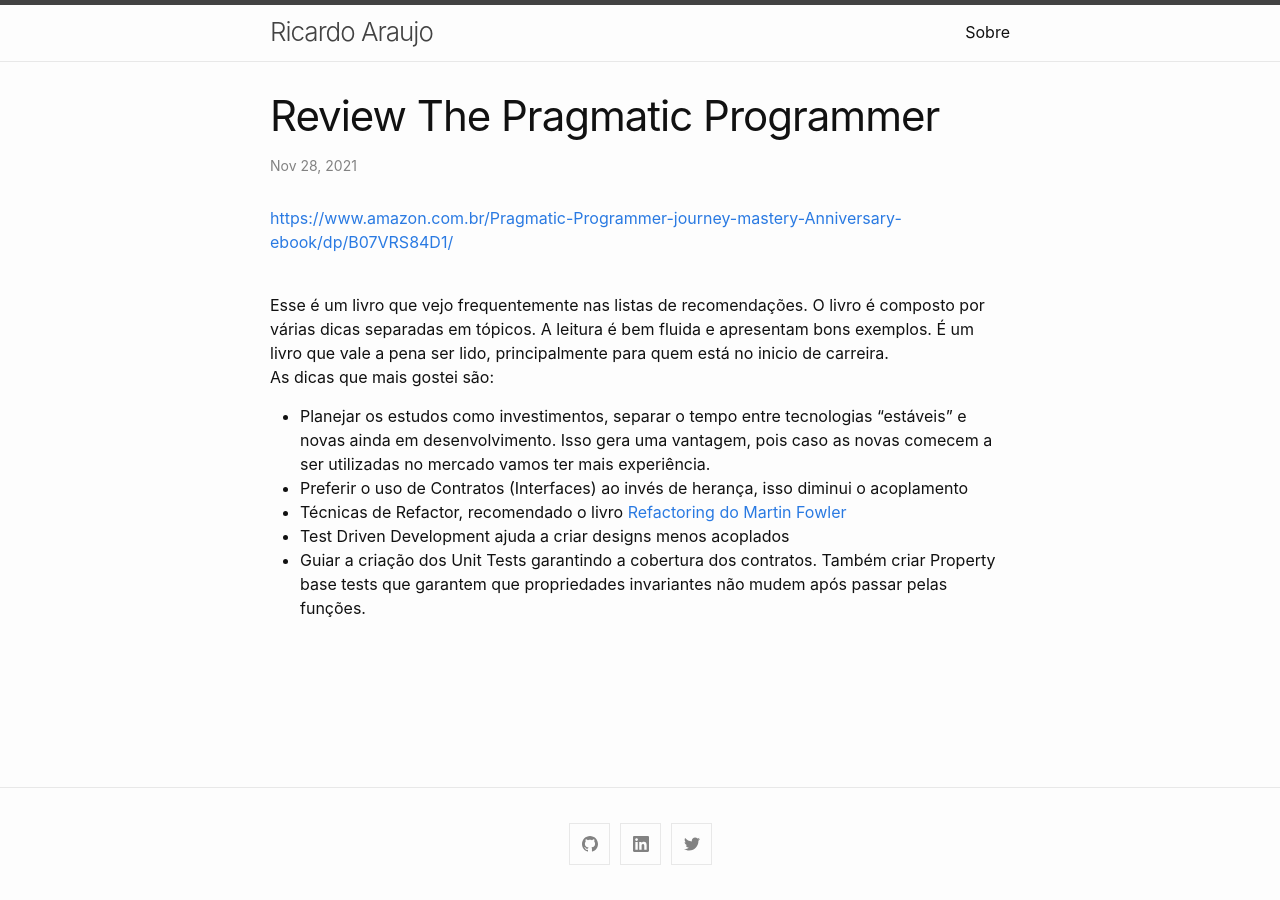
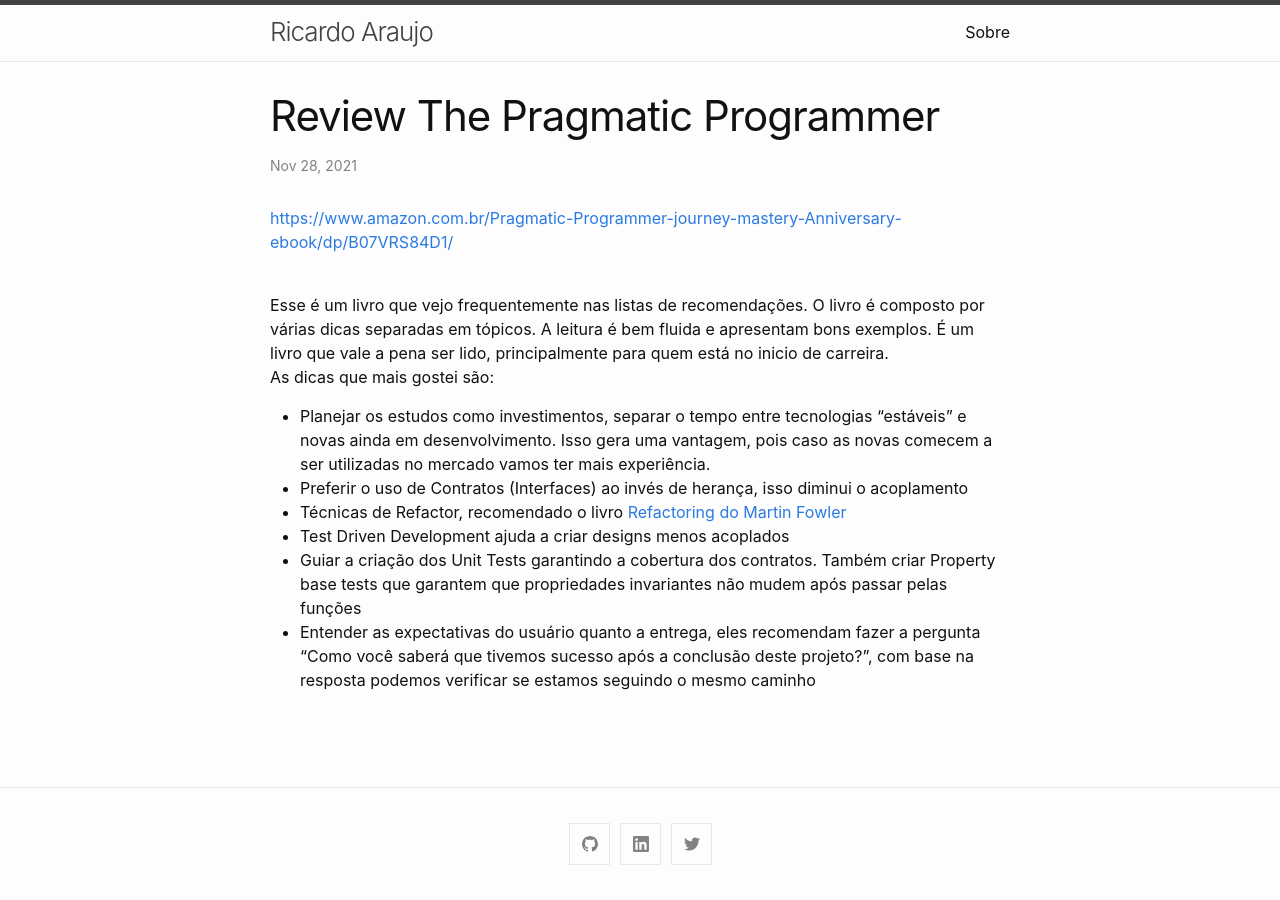
Before and after one commit to ricardorda/ricardorda.github.io, a Jekyll site: the page built from _posts/2021-11-28-Review-Pragmatic-Programmer.md, in a window 1280 px wide. Built offline with Jekyll 4.4.1, drawn with Linux system fonts in a browser that asks for light colours.

Commit message:
Update review pragmatic programmmer

```diff
--- a/_posts/2021-11-28-Review-Pragmatic-Programmer.md
+++ b/_posts/2021-11-28-Review-Pragmatic-Programmer.md
@@ -19,4 +19,5 @@ As dicas que mais gostei são:
 - Preferir o uso de Contratos (Interfaces) ao invés de herança, isso diminui o acoplamento
 - Técnicas de Refactor, recomendado o livro [Refactoring do Martin Fowler](https://www.amazon.com.br/Refactoring-Improving-Existing-Addison-Wesley-Signature-ebook/dp/B07LCM8RG2/)
 - Test Driven Development ajuda a criar designs menos acoplados
-- Guiar a criação dos Unit Tests garantindo a cobertura dos contratos. Também criar Property base tests que garantem que propriedades invariantes não mudem após passar pelas funções.
+- Guiar a criação dos Unit Tests garantindo a cobertura dos contratos. Também criar Property base tests que garantem que propriedades invariantes não mudem após passar pelas funções
+- Entender as expectativas do usuário quanto a entrega, eles recomendam fazer a pergunta "Como você saberá que tivemos sucesso após a conclusão deste projeto?", com base na resposta podemos verificar se estamos seguindo o mesmo caminho
```
